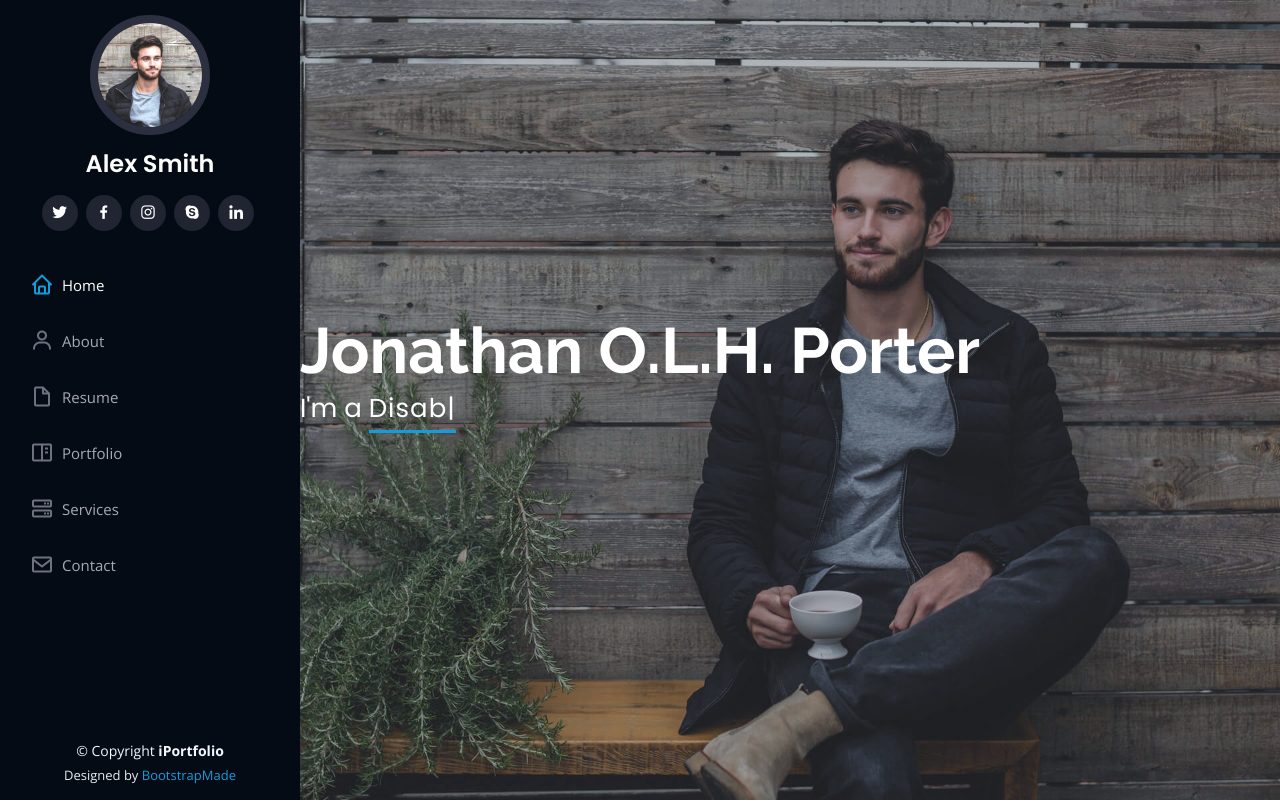
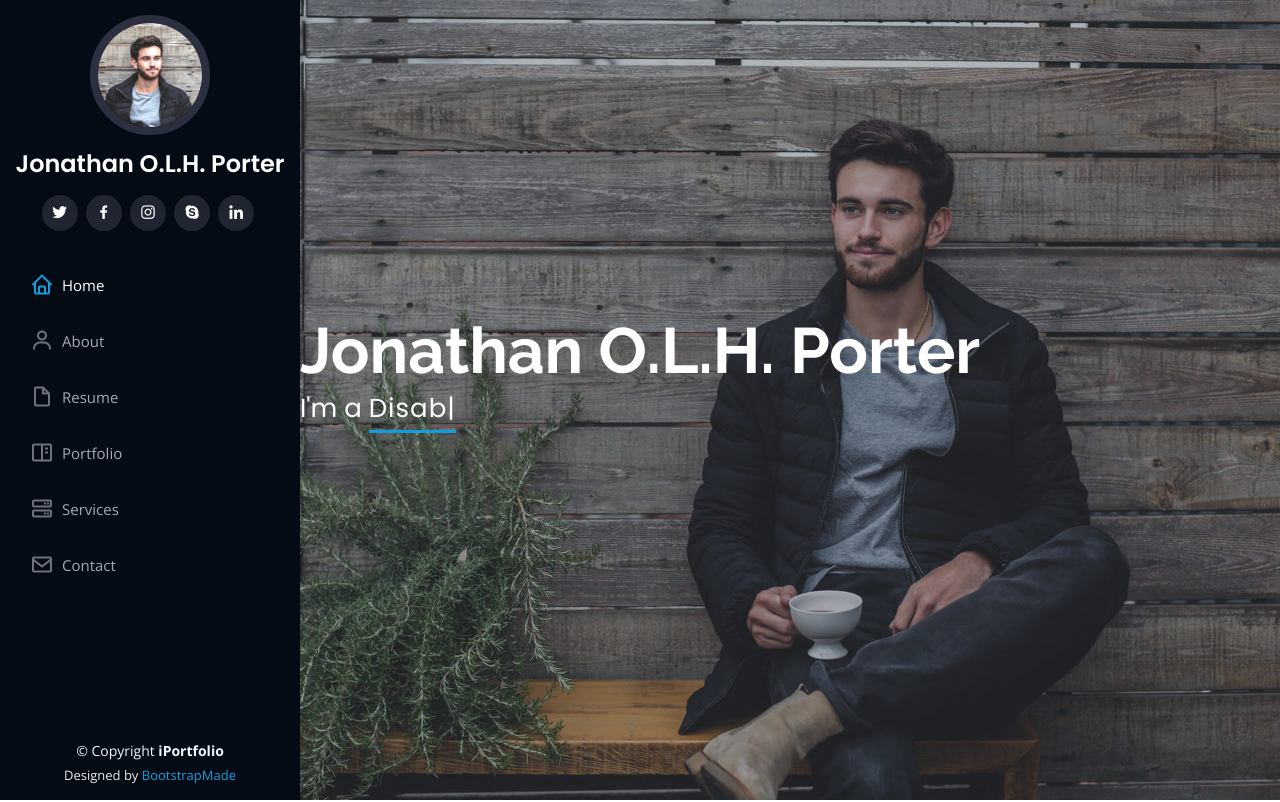
Before and after one commit to jolhporter/jolhporter.github.io, a plain HTML site: page index.html in a window 1280 px wide. Shown: the top 802 px of the page. Drawn offline with nearby package versions, Linux system fonts and the light colour scheme.

Commit message:
Updated side bar to display my own name

```diff
--- a/index.html
+++ b/index.html
@@ -46,7 +46,7 @@
 
       <div class="profile">
         <img src="assets/img/profile-img.jpg" alt="" class="img-fluid rounded-circle">
-        <h1 class="text-light"><a href="index.html">Alex Smith</a></h1>
+        <h1 class="text-light"><a href="index.html">Jonathan O.L.H. Porter</a></h1>
         <div class="social-links mt-3 text-center">
           <a href="#" class="twitter"><i class="bx bxl-twitter"></i></a>
           <a href="#" class="facebook"><i class="bx bxl-facebook"></i></a>
```
